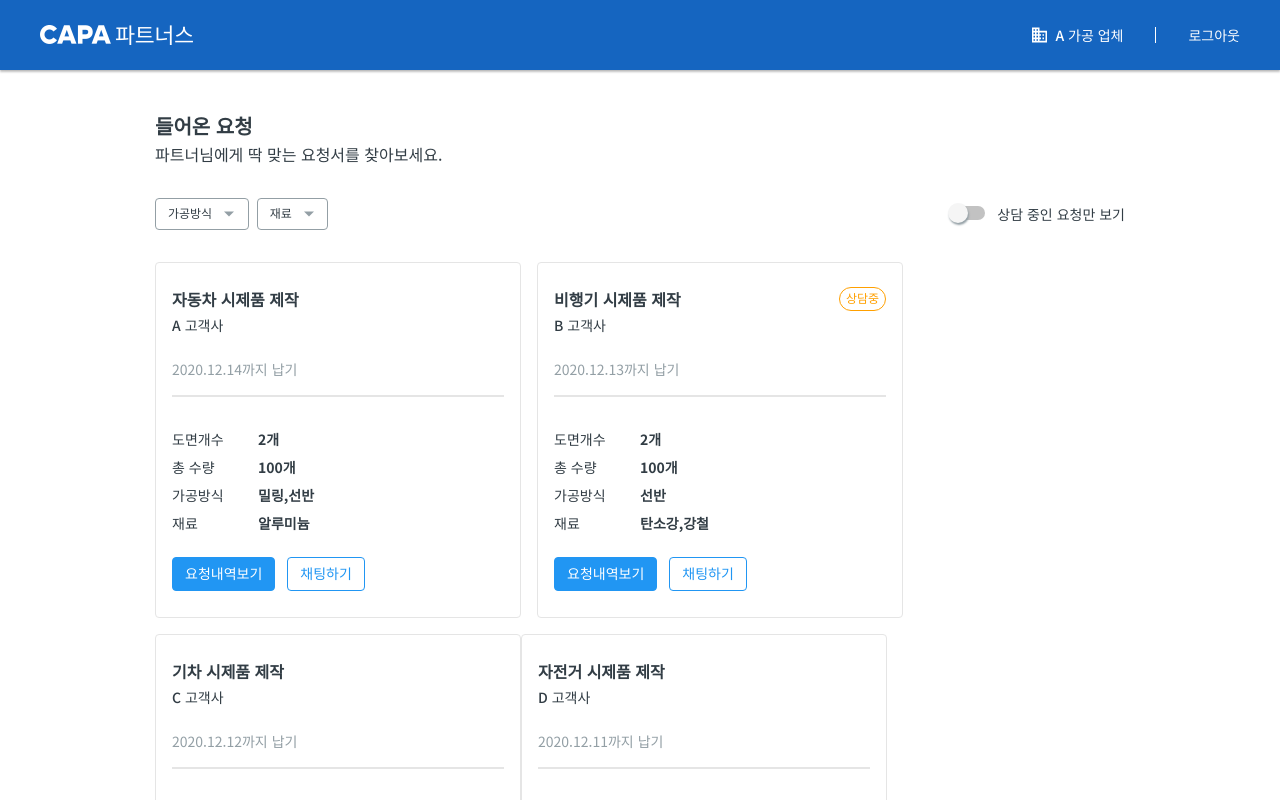
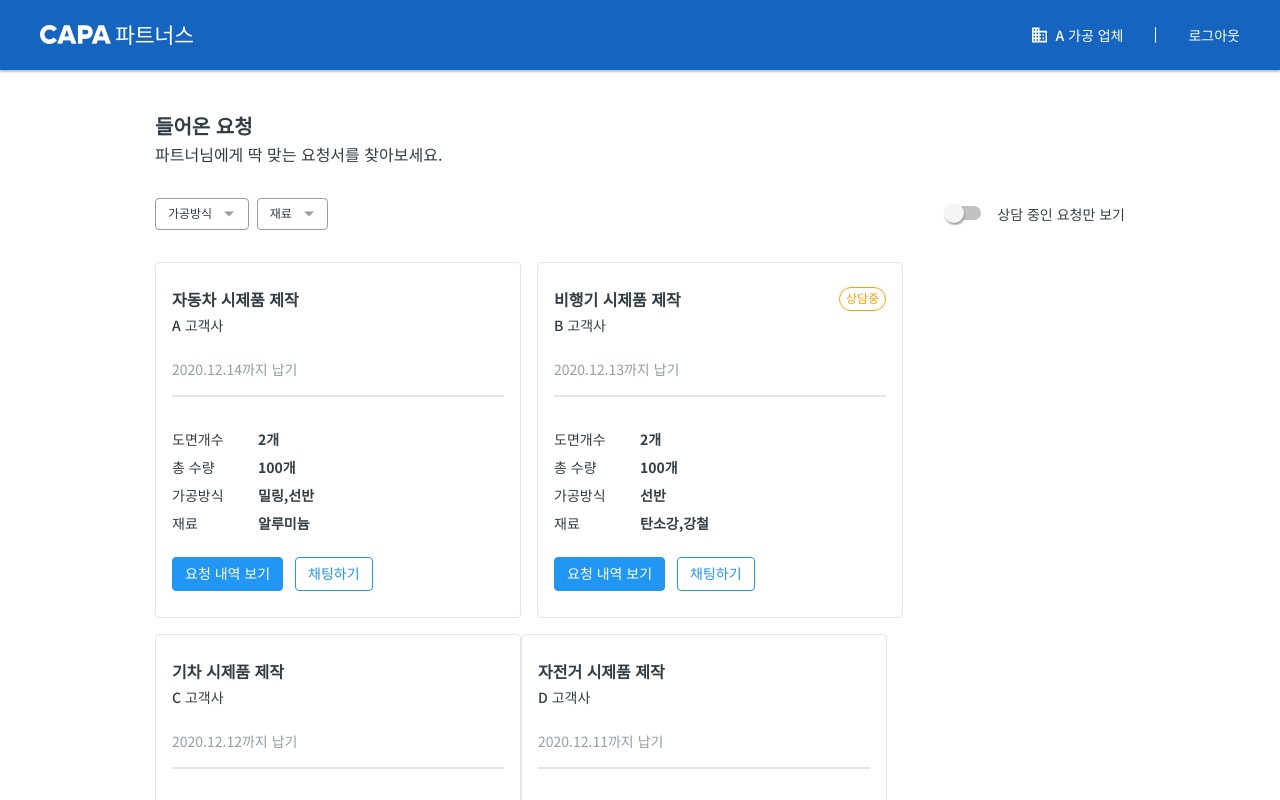
Before and after one commit to wanted-team2/2week_RequestAQuoteDashboard, a React (Create React App) app: page / in a window 1280 px wide. Shown: the top 800 px of the page. Built offline with nearby package versions, Linux system fonts and the light colour scheme; data requests are answered from the project's data file.

Commit message:
Merge branch 'main' of https://github.com/wanted-team2/2week_RequestAQuoteDashboard into button

```diff
--- a/src/components/base/Button/Style.ts
+++ b/src/components/base/Button/Style.ts
@@ -14,4 +14,8 @@ export const Button = styled.button<IBtn>`
     blue ? ({ theme }) => theme.colors.skyBlue : '#fff'};
   padding: ${({ theme }) => `6px ${theme.gap.base * 3}px`};
   margin-right: ${({ theme }) => `${theme.gap.base * 3}px`};
+
+  @media ${({ theme }) => theme.device.mobile} {
+    margin-right: ${({ theme }) => `${theme.gap.base * 2}px`};
+  }
 `;
--- a/src/components/base/Buttons/Buttons.tsx
+++ b/src/components/base/Buttons/Buttons.tsx
@@ -3,7 +3,7 @@ import { Button } from '@components/base';
 const Buttons = () => {
   return (
     <>
-      <Button blue={true}>요청내역보기</Button>
+      <Button blue={true}>요청 내역 보기</Button>
       <Button blue={false}>채팅하기</Button>
     </>
   );
--- a/src/components/base/Card/Style.ts
+++ b/src/components/base/Card/Style.ts
@@ -23,6 +23,12 @@ export const CardWrapper = styled.div<Wrapper>`
   &:nth-child(3n) {
     margin-right: 0;
   }
+
+  @media ${({ theme }) => theme.device.mobile} {
+    margin-right: 0px;
+    width: 320px;
+    height: 344px;
+  }
 `;
 
 export const TitleBox = styled.div`
@@ -42,6 +48,10 @@ export const Client = styled.div`
   margin-top: ${({ theme }) => `${theme.gap.base}px`};
   margin-bottom: ${({ theme }) => `${theme.gap.base * 6}px`};
   ${font14(500)}
+
+  @media ${({ theme }) => theme.device.mobile} {
+    margin-bottom: ${({ theme }) => `${theme.gap.base * 4}px`};
+  }
 `;
 
 export const Due = styled.p`
--- a/src/components/base/Toggle/Style.ts
+++ b/src/components/base/Toggle/Style.ts
@@ -56,5 +56,5 @@ export const ToggleSwitch = styled.div`
 export const Text = styled.span`
   ${font14(500)}
   vertical-align: text-top;
-  margin-left: ${theme.gap.base * 3}px;
+  margin-left: ${theme.gap.base * 4}px;
 `;
--- a/src/pages/Home/Home.tsx
+++ b/src/pages/Home/Home.tsx
@@ -43,6 +43,7 @@ const Home = () => {
         <h1>들어온 요청</h1>
         <div>파트너님에게 딱 맞는 요청서를 찾아보세요.</div>
       </S.Title>
+      <S.FilterWrapper>
         <S.FilterTab>
           <Dropdowns
             methodList={methodList}
@@ -50,8 +51,10 @@ const Home = () => {
             setMethodList={setMethodList}
             setMaterialList={setMaterialList}
           />
+        </S.FilterTab>
         <Toggle onChange={onToggle} children={'상담 중인 요청만 보기'} />
-      </S.FilterTab>
+      </S.FilterWrapper>
+
       {filteredCard && (
         <S.CardsContainer>
           {filteredCard.map((cardInfo) => (
--- a/src/pages/Home/Style.ts
+++ b/src/pages/Home/Style.ts
@@ -6,6 +6,11 @@ export const HomeWrapper = styled.div`
   max-width: 1440px;
   margin: 0 auto;
   padding: 110px 155px;
+
+  @media ${({ theme }) => theme.device.mobile} {
+    min-width: 360px;
+    padding: 68px 20px 20px;
+  }
 `;
 
 export const Title = styled.div`
@@ -18,12 +23,32 @@ export const Title = styled.div`
   }
 `;
 
+export const FilterWrapper = styled.div`
+  display: flex;
+  justify-content: space-between;
+  align-items: center;
+
+  @media ${({ theme }) => theme.device.mobile} {
+    flex-direction: column;
+    align-items: flex-start;
+    margin-bottom: ${({ theme }) => theme.gap.base * 8}px;
+  }
+`;
+
 export const FilterTab = styled.div`
   ${flexbox({ jc: 'between' })};
   margin: 32px 0;
+
+  @media ${({ theme }) => theme.device.mobile} {
+    margin-bottom: ${({ theme }) => theme.gap.base * 5}px;
+  }
 `;
 
 export const CardsContainer = styled.div`
   ${flexbox({ jc: 'start', ai: 'center' })};
   flex-wrap: wrap;
+
+  @media ${({ theme }) => theme.device.mobile} {
+    flex-direction: column;
+  }
 `;
```
Lines whose indentation alone changed are shown as unchanged.
